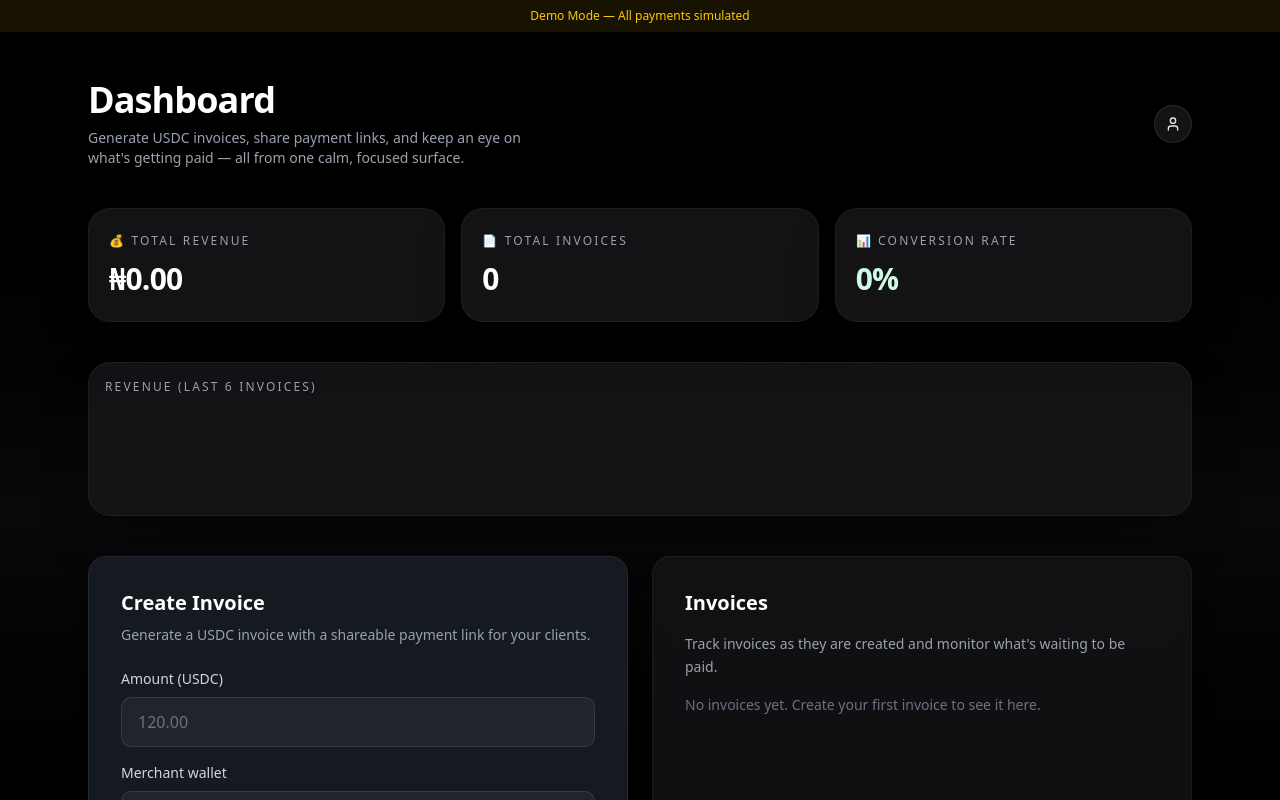
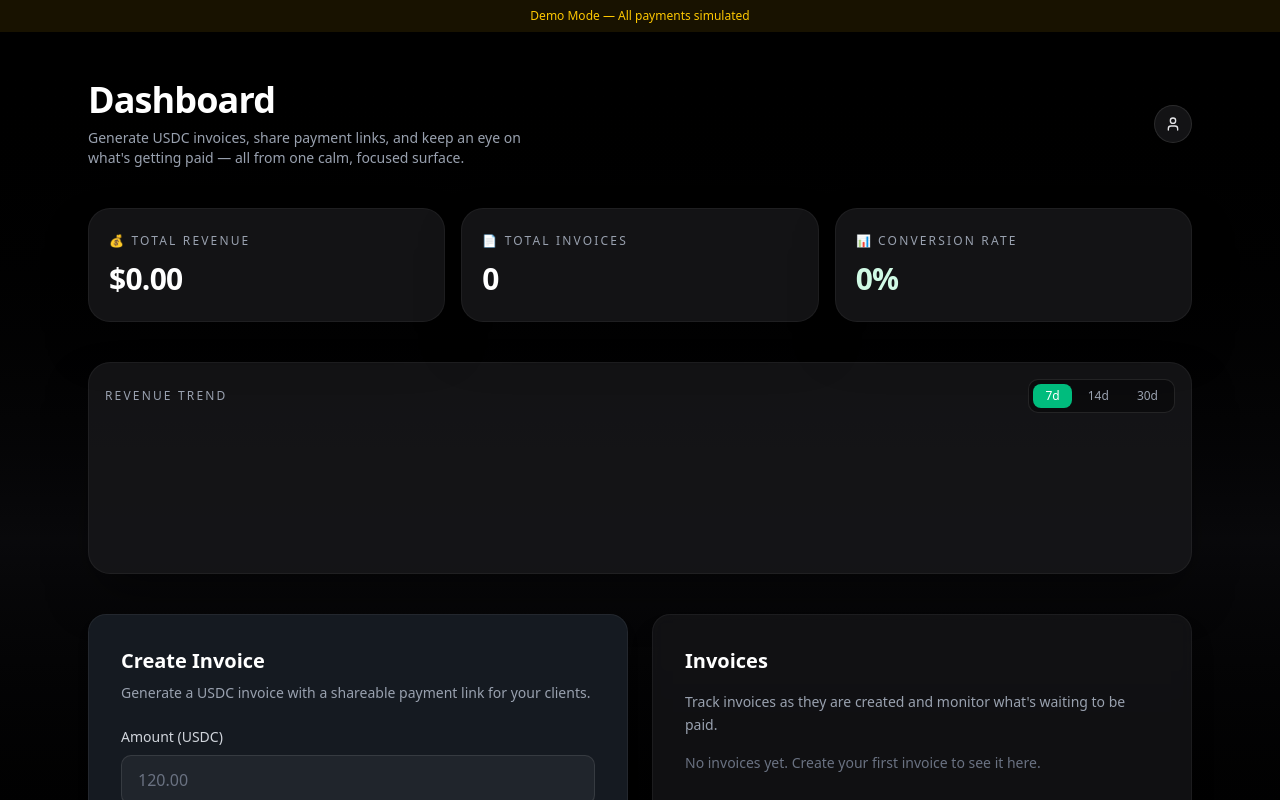
Before and after one commit to Focus1010/velora, a Next.js app: page /dashboard in a window 1280 px wide. Shown: the top 800 px of the page. Built offline with nearby package versions, Linux system fonts and the light colour scheme; sample sign-in values are in the browser's storage.

Commit message:
feat: enhance analytics with 7/14/30 day trends and time period selector

```diff
--- a/src/app/dashboard/page.tsx
+++ b/src/app/dashboard/page.tsx
@@ -20,13 +20,15 @@ const fadeInUp = {
 export default function Dashboard() {
   const { isReady } = useAuthGuard();
   const [invoices, setInvoicesState] = React.useState<Invoice[]>([]);
+  const [timePeriod, setTimePeriod] = React.useState<7 | 14 | 30>(7);
   const [metrics, setMetrics] = React.useState({
     revenue: 0,
     invoiceCount: 0,
     conversion: 0,
+    trend: 0,
   });
   const [chartPoints, setChartPoints] = React.useState<
-    { id: string; x: number; y: number; amount: number }[]
+    { id: string; x: number; y: number; amount: number; date: Date }[]
   >([]);
   const [activeIndex, setActiveIndex] = React.useState<number | null>(null);
 
@@ -65,38 +67,84 @@ export default function Dashboard() {
 
   React.useEffect(() => {
     if (!invoices.length) {
-      setMetrics({ revenue: 0, invoiceCount: 0, conversion: 0 });
+      setMetrics({ revenue: 0, invoiceCount: 0, conversion: 0, trend: 0 });
       setChartPoints([]);
       setActiveIndex(null);
       return;
     }
-    const paid = invoices.filter((invoice) => invoice.status === "paid");
+
+    // Filter invoices by time period
+    const cutoffDate = new Date();
+    cutoffDate.setDate(cutoffDate.getDate() - timePeriod);
+    const periodInvoices = invoices.filter(invoice =>
+      new Date(invoice.createdAt) >= cutoffDate
+    );
+
+    const paid = periodInvoices.filter((invoice) => invoice.status === "paid");
     const revenue = paid.reduce((sum, invoice) => sum + invoice.amount, 0);
-    const invoiceCount = invoices.length;
+    const invoiceCount = periodInvoices.length;
     const conversion =
       invoiceCount === 0 ? 0 : (paid.length / invoiceCount) * 100;
+
+    // Calculate trend (compare with previous period)
+    const previousCutoffDate = new Date(cutoffDate);
+    previousCutoffDate.setDate(previousCutoffDate.getDate() - timePeriod);
+    const previousPeriodInvoices = invoices.filter(invoice =>
+      new Date(invoice.createdAt) >= previousCutoffDate &&
+      new Date(invoice.createdAt) < cutoffDate
+    );
+    const previousRevenue = previousPeriodInvoices
+      .filter(invoice => invoice.status === "paid")
+      .reduce((sum, invoice) => sum + invoice.amount, 0);
+
+    const trend = previousRevenue === 0 ? 0 : ((revenue - previousRevenue) / previousRevenue) * 100;
 
     setMetrics({
       revenue,
       invoiceCount,
       conversion,
+      trend,
     });
 
-    const recent = invoices.slice(-6);
-    const maxAmount =
-      recent.reduce((max, invoice) => Math.max(max, invoice.amount), 0) || 1;
-    const stepX = recent.length > 1 ? 100 / (recent.length - 1) : 0;
+    // Create chart points with daily aggregation
+    const dailyData: { [key: string]: { amount: number; date: Date; invoices: Invoice[] } } = {};
 
-    const points = recent.map((invoice, index) => ({
-      id: invoice.id,
-      amount: invoice.amount,
-      x: stepX * index,
-      y: 95 - (invoice.amount / maxAmount) * 70, // keep line in viewBox
+    // Initialize all days in the period
+    for (let i = timePeriod - 1; i >= 0; i--) {
+      const date = new Date();
+      date.setDate(date.getDate() - i);
+      const dateKey = date.toISOString().split('T')[0];
+      dailyData[dateKey] = { amount: 0, date, invoices: [] };
+    }
+
+    // Aggregate invoices by day
+    periodInvoices.forEach(invoice => {
+      if (invoice.status === "paid") {
+        const dateKey = new Date(invoice.createdAt).toISOString().split('T')[0];
+        if (dailyData[dateKey]) {
+          dailyData[dateKey].amount += invoice.amount;
+          dailyData[dateKey].invoices.push(invoice);
+        }
+      }
+    });
+
+    const points = Object.values(dailyData).map((day, index) => ({
+      id: day.date.toISOString(),
+      amount: day.amount,
+      date: day.date,
+      x: (index / (timePeriod - 1)) * 100,
+      y: 0, // Will be calculated below
     }));
+
+    // Calculate Y positions
+    const maxAmount = Math.max(...points.map(p => p.amount), 1);
+    points.forEach(point => {
+      point.y = 95 - (point.amount / maxAmount) * 70;
+    });
 
     setChartPoints(points);
     setActiveIndex(points.length ? points.length - 1 : null);
-  }, [invoices]);
+  }, [invoices, timePeriod]);
 
   const handleCreateInvoice = (invoice: Invoice) => {
     const updatedInvoices = [invoice, ...getInvoices()];
@@ -158,9 +206,21 @@ export default function Dashboard() {
             <p className="text-xs font-medium tracking-[0.18em] text-gray-400 uppercase">
               💰 Total Revenue
             </p>
-            <p className="mt-3 text-3xl font-semibold tracking-tight text-white">
-              ₦{metrics.revenue.toLocaleString("en-NG", { minimumFractionDigits: 2, maximumFractionDigits: 2 })}
-            </p>
+            <div className="mt-3 flex items-end justify-between">
+              <p className="text-3xl font-semibold tracking-tight text-white">
+                ${metrics.revenue.toLocaleString("en-US", { minimumFractionDigits: 2, maximumFractionDigits: 2 })}
+              </p>
+              {metrics.trend !== 0 && (
+                <div className={cn(
+                  "flex items-center gap-1 rounded-full px-2 py-1 text-xs font-medium",
+                  metrics.trend > 0
+                    ? "bg-emerald-500/15 text-emerald-400"
+                    : "bg-red-500/15 text-red-400"
+                )}>
+                  {metrics.trend > 0 ? "↑" : "↓"} {Math.abs(metrics.trend).toFixed(1)}%
+                </div>
+              )}
+            </div>
           </motion.div>
 
           <motion.div
@@ -194,10 +254,28 @@ export default function Dashboard() {
           animate={{ opacity: 1, y: 0 }}
           transition={{ duration: 0.3, delay: 0.1 }}
         >
-          <p className="mb-2 text-xs font-medium text-gray-400 uppercase tracking-[0.18em]">
-            Revenue (last 6 invoices)
-          </p>
-          <div className="h-24">
+          <div className="mb-4 flex items-center justify-between">
+            <p className="text-xs font-medium text-gray-400 uppercase tracking-[0.18em]">
+              Revenue Trend
+            </p>
+            <div className="flex gap-1 rounded-lg border border-white/10 bg-black/40 p-1">
+              {[7, 14, 30].map((period) => (
+                <button
+                  key={period}
+                  onClick={() => setTimePeriod(period as 7 | 14 | 30)}
+                  className={cn(
+                    "rounded-md px-3 py-1 text-xs font-medium transition-all duration-200",
+                    timePeriod === period
+                      ? "bg-emerald-500 text-white"
+                      : "text-gray-400 hover:text-white hover:bg-white/10"
+                  )}
+                >
+                  {period}d
+                </button>
+              ))}
+            </div>
+          </div>
+          <div className="h-32">
             <svg viewBox="0 0 100 100" className="h-full w-full">
               {chartPoints.length > 1 && (
                 <motion.polyline
@@ -215,7 +293,7 @@ export default function Dashboard() {
                   <motion.circle
                     cx={point.x}
                     cy={point.y}
-                    r={activeIndex === index ? 1.8 : 1.2}
+                    r={activeIndex === index ? 2 : 1.5}
                     fill={
                       activeIndex === index
                         ? "rgba(16,185,129,1)"
@@ -232,7 +310,7 @@ export default function Dashboard() {
           </div>
           {activeIndex !== null && chartPoints[activeIndex] && (
             <p className="mt-2 text-xs text-gray-400">
-              Invoice {chartPoints.length - activeIndex} ·{" "}
+              {chartPoints[activeIndex].date.toLocaleDateString()} ·{" "}
               <span className="text-emerald-300">
                 ${chartPoints[activeIndex].amount.toFixed(2)} USDC
               </span>
```
